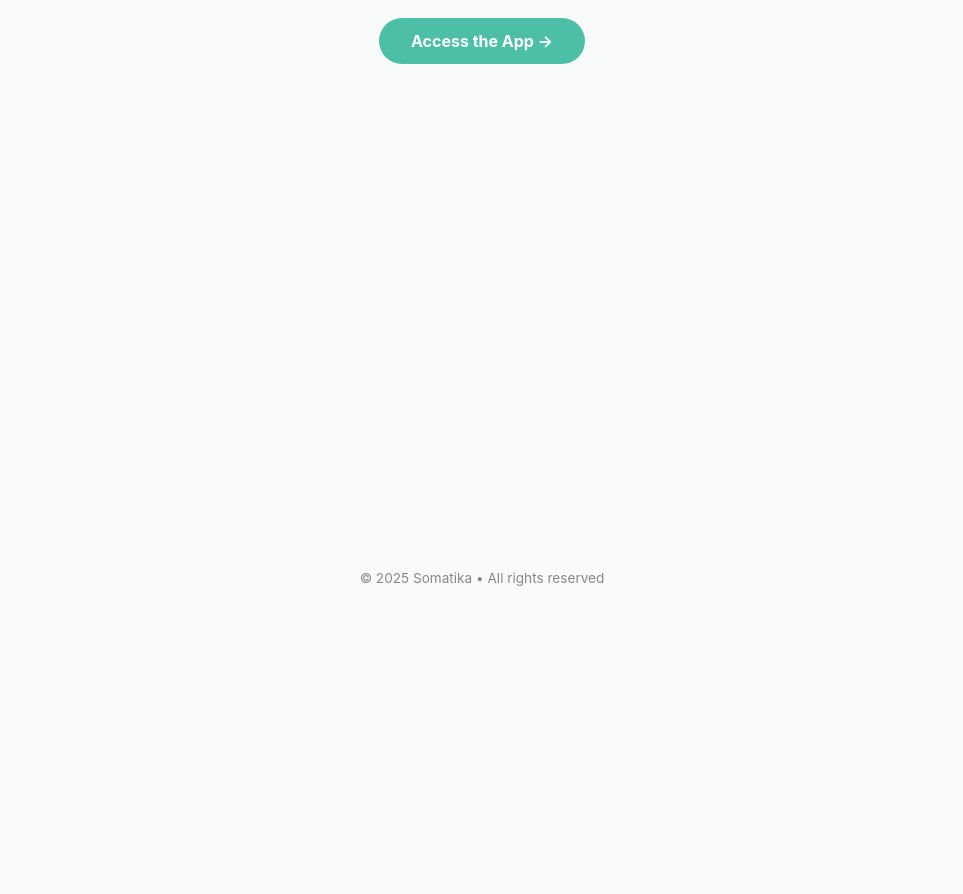
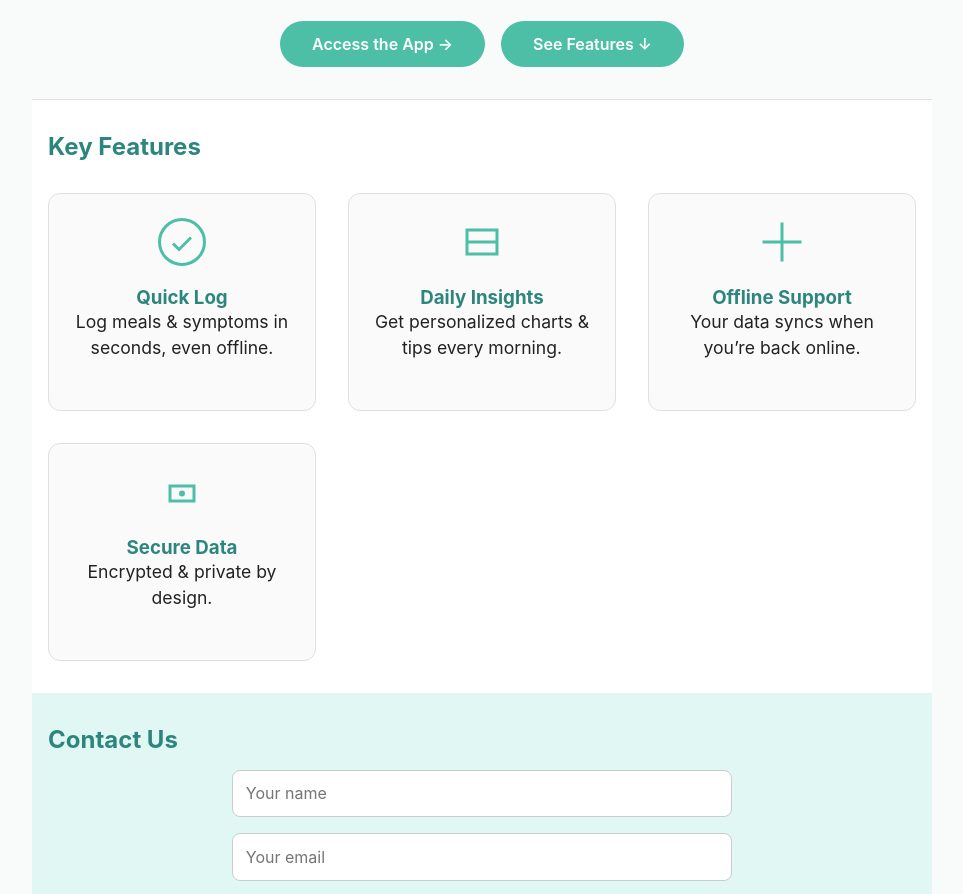
Before and after one commit to benedicte-somatika/somatika-home, a plain HTML site: page index.html in a window 1280 px wide. Shown: the part 150-1044 px from the top of the page, without its empty margins (158-1121 px from the left). Before the commit the page ends 800 px from the top, so only its background shows below. Drawn offline with Linux system fonts and the light colour scheme.

Commit message:
Update index.html

```diff
--- a/index.html
+++ b/index.html
@@ -4,88 +4,157 @@
   <meta charset="UTF-8" />
   <meta name="viewport" content="width=device-width, initial-scale=1.0" />
   <title>Somatika – Welcome</title>
+  <!-- Open Graph pour un joli partage -->
+  <meta property="og:title" content="Somatika – Your Health Companion">
+  <meta property="og:description" content="Track your meals & symptoms, get daily insights, offline-ready.">
+  <meta property="og:image" content="/img/og-image.png">
+  <meta name="theme-color" content="#4cbfa6">
+  <link rel="icon" href="/img/favicon.ico">
   <style>
-    :root {
-      --background: #f9fbfb;
-      --text: #222;
-      --highlight: #4cbfa6;
-      --highlight-hover: #3ca895;
-      --button-text: #fff;
-      --font-family: 'Inter', sans-serif;
+    /* === RESET & BASE === */
+    *, *::before, *::after { margin:0; padding:0; box-sizing:border-box; }
+    html { scroll-behavior: smooth; font-size:16px; }
+    body {
+      display:flex; flex-direction:column; min-height:100vh;
+      font-family:'Inter',sans-serif; background:#f9fbfb; color:#222;
+      animation:fadeIn 0.6s ease-in-out;
+    }
+    @keyframes fadeIn {
+      from { opacity:0; transform:translateY(10px) }
+      to   { opacity:1; transform:translateY(0) }
+    }
+    main, section { width:100%; max-width:900px; margin:0 auto; padding:2rem 1rem; }
+    h1,h2,h3 { color:#2d867e; }
+    h1 { font-size:2.5rem; margin-bottom:0.5rem; }
+    p { font-size:1.1rem; margin-bottom:1.5rem; line-height:1.5; }
+
+    /* === HERO === */
+    .hero { text-align:center; padding-top:4rem; }
+    .cta-buttons { display:flex; flex-wrap:wrap; gap:1rem; justify-content:center; margin-top:1.5rem; }
+    .button {
+      display:inline-block; padding:0.8rem 2rem; border-radius:999px;
+      background:#4cbfa6; color:#fff; text-decoration:none; font-weight:600;
+      transition:background 0.3s, transform 0.2s;
+    }
+    .button:hover { background:#3ca895; transform:translateY(-2px); }
+
+    /* === FEATURES GRID === */
+    #features { background:#fff; border-top:1px solid #e0e0e0; }
+    .features-grid {
+      display:grid; grid-template-columns:repeat(auto-fit,minmax(200px,1fr));
+      gap:2rem; margin-top:2rem;
+    }
+    .feature {
+      text-align:center; padding:1.5rem; border:1px solid #e0e0e0;
+      border-radius:0.75rem; transition:transform 0.2s,box-shadow 0.2s;
+      background:#fafafa;
+    }
+    .feature:hover {
+      transform:translateY(-5px);
+      box-shadow:0 8px 16px rgba(0,0,0,0.1);
+    }
+    .feature svg { width:3rem; height:3rem; fill:#4cbfa6; margin-bottom:1rem; }
+
+    /* === CONTACT FORM === */
+    #contact { background:#e0f7f4; }
+    #contact h2 { margin-bottom:1rem; }
+    form { max-width:500px; margin:0 auto; display:flex; flex-direction:column; gap:1rem; }
+    input, textarea {
+      width:100%; padding:0.8rem; border:1px solid #ccc; border-radius:0.5rem;
+      font-family:inherit; font-size:1rem;
+    }
+    textarea { resize:vertical; min-height:120px; }
+    button[type="submit"] {
+      align-self:center; padding:0.8rem 2rem; border:none; border-radius:999px;
+      background:#2d867e; color:#fff; font-weight:600; cursor:pointer;
+      transition:background 0.3s,transform 0.2s;
+    }
+    button[type="submit"]:hover { background:#26c6da; transform:translateY(-2px); }
+
+    /* === FOOTER === */
+    footer {
+      margin-top:auto; padding:1rem; text-align:center; font-size:0.85rem;
+      background:#fff; border-top:1px solid #e0e0e0;
     }
 
-    * {
-      margin: 0;
-      padding: 0;
-      box-sizing: border-box;
-    }
-
-    html, body {
-      height: 100%;
-      font-family: var(--font-family);
-      background: var(--background);
-      color: var(--text);
-      display: flex;
-      flex-direction: column;
-      justify-content: center;
-      align-items: center;
-      padding: 2rem;
-      text-align: center;
-      animation: fadeIn 0.8s ease-in;
-    }
-
-    @keyframes fadeIn {
-      from { opacity: 0; transform: translateY(10px); }
-      to   { opacity: 1; transform: translateY(0); }
-    }
-
-    h1 {
-      font-size: 2.2rem;
-      margin-bottom: 0.5rem;
-      color: var(--highlight);
-    }
-
-    p {
-      font-size: 1.1rem;
-      margin-bottom: 2rem;
-    }
-
-    a.button {
-      display: inline-block;
-      padding: 0.8rem 2rem;
-      background: var(--highlight);
-      color: var(--button-text);
-      border-radius: 999px;
-      text-decoration: none;
-      font-weight: bold;
-      font-size: 1rem;
-      transition: background 0.3s ease;
-    }
-
-    a.button:hover {
-      background: var(--highlight-hover);
-    }
-
-    footer {
-      margin-top: auto;
-      font-size: 0.85rem;
-      color: #888;
-    }
-
-    @media (max-width: 600px) {
-      h1 { font-size: 1.75rem; }
-      p  { font-size: 1rem; }
+    /* === RESPONSIVE === */
+    @media (max-width:600px) {
+      h1 { font-size:2rem; }
+      .features-grid { gap:1rem; }
     }
   </style>
 </head>
 <body>
-  <main>
+
+  <!-- HERO -->
+  <main class="hero">
     <h1>🌱 Welcome to Somatika</h1>
     <p>Your health companion, rooted in real data and daily insights.</p>
-    <a href="https://app.somatika.uk" class="button">Access the App →</a>
+    <div class="cta-buttons">
+      <a href="https://app.somatika.uk" class="button">Access the App →</a>
+      <a href="#features" class="button">See Features ↓</a>
+    </div>
   </main>
+
+  <!-- FEATURES -->
+  <section id="features">
+    <h2>Key Features</h2>
+    <div class="features-grid">
+
+      <div class="feature">
+        <!-- Exemple d'icône SVG inline -->
+        <svg viewBox="0 0 64 64" xmlns="http://www.w3.org/2000/svg">
+          <circle cx="32" cy="32" r="30" stroke="#4cbfa6" stroke-width="4" fill="none"/>
+          <path d="M20 34l8 8 16-16" stroke="#4cbfa6" stroke-width="4" fill="none"/>
+        </svg>
+        <h3>Quick Log</h3>
+        <p>Log meals & symptoms in seconds, even offline.</p>
+      </div>
+
+      <div class="feature">
+        <svg viewBox="0 0 64 64" xmlns="http://www.w3.org/2000/svg">
+          <rect x="12" y="16" width="40" height="32" stroke="#4cbfa6" stroke-width="4" fill="none"/>
+          <path d="M12 32h40" stroke="#4cbfa6" stroke-width="4"/>
+        </svg>
+        <h3>Daily Insights</h3>
+        <p>Get personalized charts & tips every morning.</p>
+      </div>
+
+      <div class="feature">
+        <svg viewBox="0 0 64 64" xmlns="http://www.w3.org/2000/svg">
+          <path d="M32,6 L32,58 M6,32 L58,32" stroke="#4cbfa6" stroke-width="4"/>
+        </svg>
+        <h3>Offline Support</h3>
+        <p>Your data syncs when you’re back online.</p>
+      </div>
+
+      <div class="feature">
+        <svg viewBox="0 0 64 64" xmlns="http://www.w3.org/2000/svg">
+          <path d="M16 24h32v20H16z" stroke="#4cbfa6" stroke-width="4" fill="none"/>
+          <circle cx="32" cy="34" r="4" fill="#4cbfa6"/>
+        </svg>
+        <h3>Secure Data</h3>
+        <p>Encrypted & private by design.</p>
+      </div>
+
+    </div>
+  </section>
+
+  <!-- CONTACT -->
+  <section id="contact">
+    <h2>Contact Us</h2>
+    <form action="mailto:hello@somatika.uk" method="post" enctype="text/plain">
+      <input type="text" name="name" placeholder="Your name" required>
+      <input type="email" name="email" placeholder="Your email" required>
+      <textarea name="message" placeholder="How can we help?" required></textarea>
+      <button type="submit">Send Message</button>
+    </form>
+  </section>
+
+  <!-- FOOTER -->
   <footer>
     © 2025 Somatika • All rights reserved
   </footer>
+
 </body>
 </html>
```
